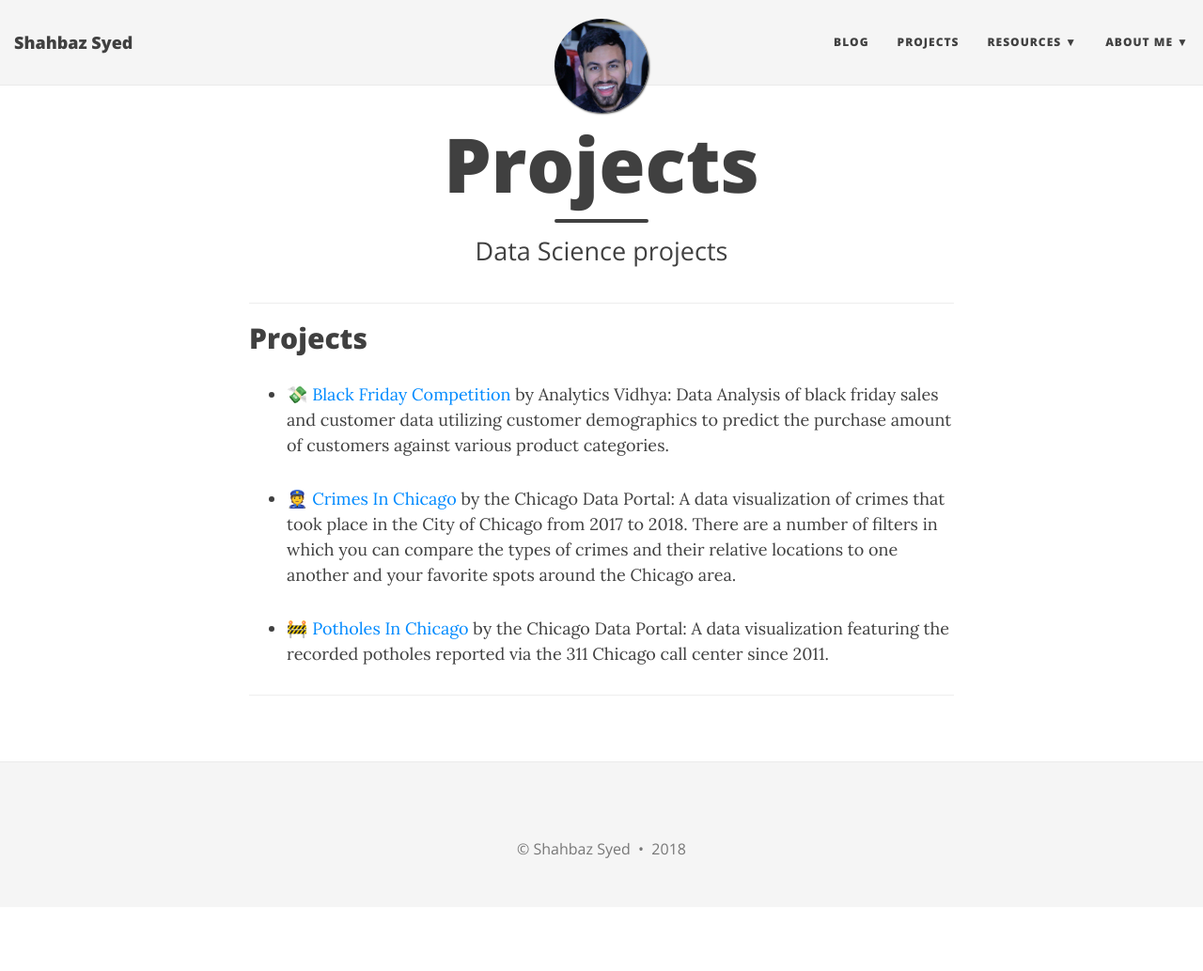
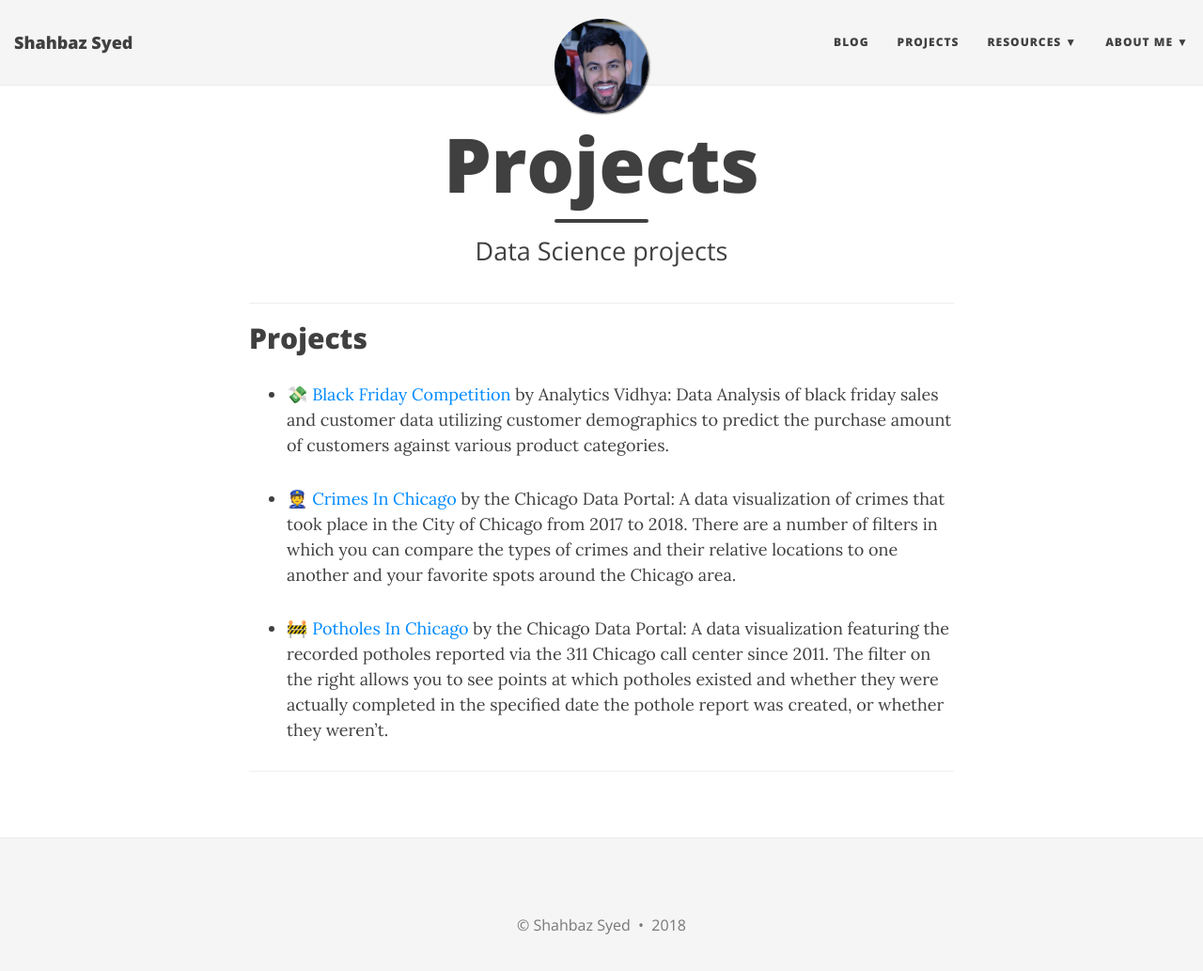
Before and after one commit to shasye1/shasye1.github.io, a Jekyll site: the page built from projects.md, in a window 1280 px wide and 1046 px high. Shown: the top 1033 px of the window at 94% size. Built offline with Jekyll 4.4.1, drawn with Linux system fonts in a browser that asks for light colours; nearby versions of some CDN libraries.

Commit message:
potholes

```diff
--- a/projects.md
+++ b/projects.md
@@ -13,6 +13,6 @@ subtitle: Data Science projects
 
 *   &#128110; [Crimes In Chicago](https://www.shahbazsyed.com/crimes) by the Chicago Data Portal: A data visualization of crimes that took place in the City of Chicago from 2017 to 2018. There are a number of filters in which you can compare the types of crimes and their relative locations to one another and your favorite spots around the Chicago area.
 
-*   &#128679; [Potholes In Chicago](https://www.shahbazsyed.com/potholes) by the Chicago Data Portal: A data visualization featuring the recorded potholes reported via the 311 Chicago call center since 2011.
+*   &#128679; [Potholes In Chicago](https://www.shahbazsyed.com/potholes) by the Chicago Data Portal: A data visualization featuring the recorded potholes reported via the 311 Chicago call center since 2011. The filter on the right allows you to see points at which potholes existed and whether they were actually completed in the specified date the pothole report was created, or whether they weren't.
 
 ---
```
Also changed, not shown: potholes.html (added, +1 -0 lines), resume.md (+1 -1 lines).
